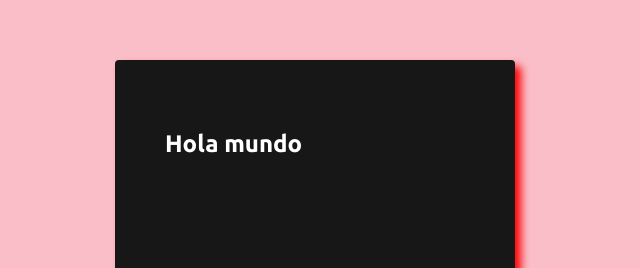
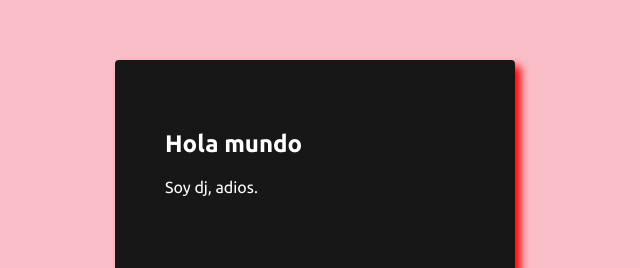
Before and after one commit to ClaseToniArandiga/pruebaPost, a plain HTML site: page index.html in a window 1280 px wide. Shown: the part 240-508 px from the top of the page, without its empty margins (325-965 px from the left). Drawn offline with Linux system fonts and the light colour scheme.

Commit message:
parrafo añadido

```diff
--- a/index.html
+++ b/index.html
@@ -15,6 +15,7 @@ rel="stylesheet" href="css/reset.css">
   <div class="container">
     <section class="post">
       <h1>Hola mundo</h1>
+      <p>Soy dj, adios.</p>
 
     </section>
   </div>
```
